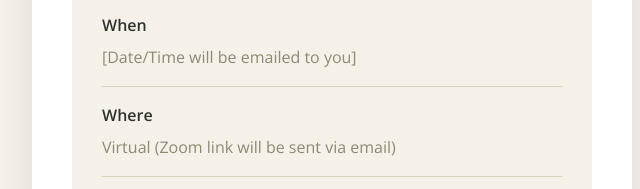
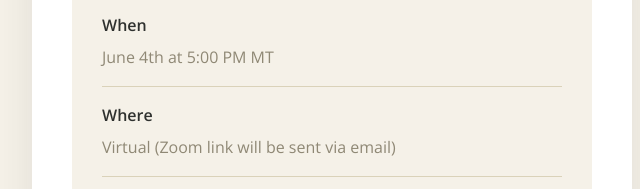
Before and after one commit to ButterflyBabs/lilfecharter-incubator, a plain HTML site: page lifecharter-incubator/thank-you.html in a window 1280 px wide. Shown: the part 528-717 px from the top of the page, 308-948 px from the left. Drawn offline with nearby package versions, Linux system fonts and the light colour scheme.

Commit message:
Update event date to June 4th at 5pm MT

```diff
--- a/lifecharter-incubator/thank-you.html
+++ b/lifecharter-incubator/thank-you.html
@@ -204,7 +204,7 @@
             </div>
             <div class="detail-item">
                 <span class="detail-label">When</span>
-                <span class="detail-value">[Date/Time will be emailed to you]</span>
+                <span class="detail-value">June 4th at 5:00 PM MT</span>
             </div>
             <div class="detail-item">
                 <span class="detail-label">Where</span>
```
